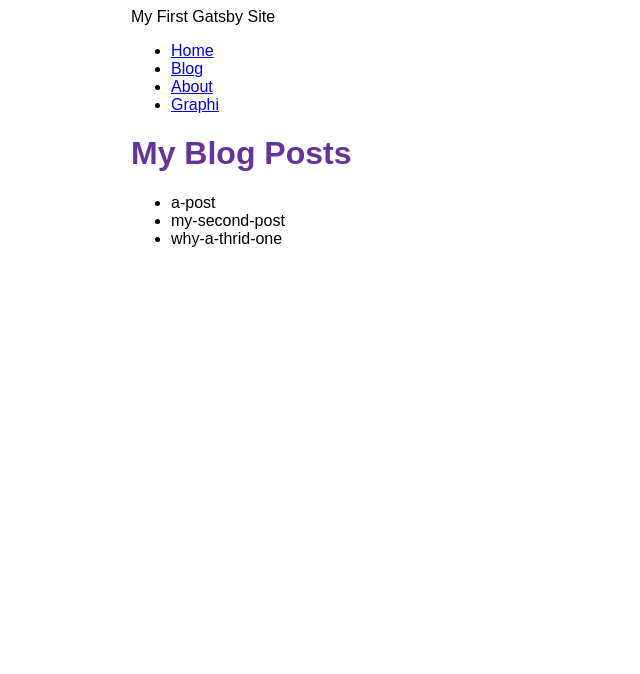
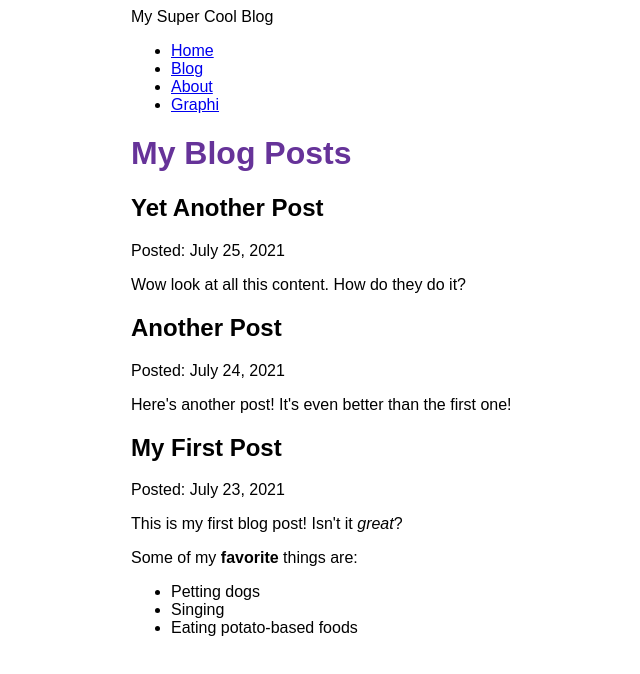
Before and after one commit to boutchitos/playing-gatsby, a Gatsby site: page /blog in a window 1280 px wide. Shown: the whole page, without its empty margins (259-899 px from the left). Built offline with nearby package versions, Linux system fonts and the light colour scheme; Gatsby itself is replaced by a stand-in of ours.

Commit message:
Finished Gatsby Tutorial Part 5

```diff
--- a/blog/a-post.mdx
+++ b/blog/a-post.mdx
@@ -0,0 +1,12 @@
+---
+title: "My First Post"
+date: "2021-07-23"
+---
+
+This is my first blog post! Isn't it *great*?
+
+Some of my **favorite** things are:
+
+* Petting dogs
+* Singing
+* Eating potato-based foods
--- a/blog/my-second-post.mdx
+++ b/blog/my-second-post.mdx
@@ -0,0 +1,6 @@
+---
+title: "Another Post"
+date: "2021-07-24"
+---
+
+Here's another post! It's even better than the first one!
--- a/blog/why-a-thrid-one.mdx
+++ b/blog/why-a-thrid-one.mdx
@@ -0,0 +1,6 @@
+---
+title: "Yet Another Post"
+date: "2021-07-25"
+---
+
+Wow look at all this content. How do they do it?
--- a/gatsby-config.js
+++ b/gatsby-config.js
@@ -1,16 +1,17 @@
 module.exports = {
   siteMetadata: {
-    title: "My First Gatsby Site",
+    title: "My Super Cool Blog",
   },
   plugins: [
     "gatsby-plugin-image",
     "gatsby-plugin-sharp",
     {
-      resolve: "gatsby-source-filesystem",
+      resolve: `gatsby-source-filesystem`,
       options: {
         name: `blog`,
-        path: `${__dirname}/blog`,
-      }
+        path: `${__dirname}/blog/`,
+      },
     },
+    "gatsby-plugin-mdx",
   ],
 };
--- a/package.json
+++ b/package.json
@@ -15,8 +15,11 @@
     "clean": "gatsby clean"
   },
   "dependencies": {
+    "@mdx-js/mdx": "^1.6.22",
+    "@mdx-js/react": "^1.6.22",
     "gatsby": "^4.17.2",
     "gatsby-plugin-image": "^2.18.0",
+    "gatsby-plugin-mdx": "^3.18.1",
     "gatsby-plugin-sharp": "^4.18.0",
     "gatsby-source-filesystem": "^4.18.0",
     "react": "^18.1.0",
--- a/src/pages/blog.js
+++ b/src/pages/blog.js
@@ -1,28 +1,36 @@
 import * as React from 'react'
 import { graphql } from 'gatsby'
+import { MDXRenderer } from 'gatsby-plugin-mdx'
 import Layout from '../components/layout'
 
 const BlogPage = ({ data }) => {
   return (
     <Layout pageTitle="My Blog Posts">
-      <ul>
       {
-        data.allFile.nodes.map(node => (
-          <li key={node.name}>
-            {node.name}
-          </li>
+        data.allMdx.nodes.map((node) => (
+          <article key={node.id}>
+            <h2>{node.frontmatter.title}</h2>
+            <p>Posted: {node.frontmatter.date}</p>
+            <MDXRenderer>
+              {node.body}
+            </MDXRenderer>
+          </article>
         ))
       }
-      </ul>
     </Layout>
   )
 }
 
 export const query = graphql`
   query {
-    allFile(filter: {sourceInstanceName: {eq: "blog"}}) {
+    allMdx(sort: {fields: frontmatter___date, order: DESC}) {
       nodes {
-        name
+        frontmatter {
+          title
+          date(formatString: "MMMM DD, YYYY")
+        }
+        id
+        body
       }
     }
   }
```
Also changed, not shown: 1 other file.
